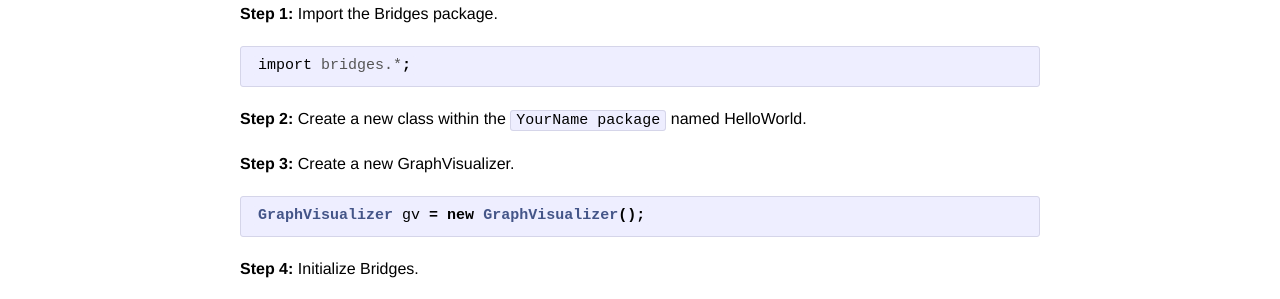
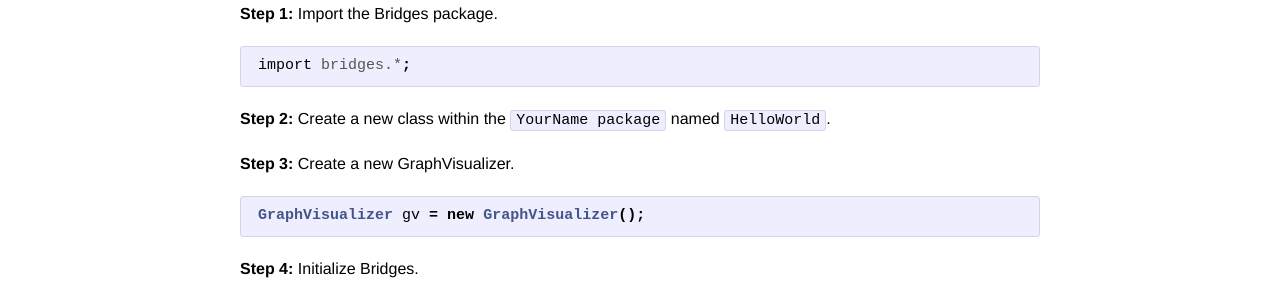
Before and after one commit to Dismembered/Dismembered.github.io, a Jekyll site: the page built from _posts/2014-06-23-HelloWorld-Tutorial.markdown, in a window 1280 px wide. Shown: the part 472-771 px from the top of the page. Built offline with Jekyll 4.4.1, drawn with Linux system fonts in a browser that asks for light colours.

```diff
--- a/_posts/2014-06-23-HelloWorld-Tutorial.markdown
+++ b/_posts/2014-06-23-HelloWorld-Tutorial.markdown
@@ -25,7 +25,7 @@ import bridges.*;
 {% endhighlight %}
 
 **Step 2:**
-Create a new class within the `YourName package` named HelloWorld.
+Create a new class within the `YourName package` named `HelloWorld`.
 
 **Step 3:**
 Create a new GraphVisualizer.
```
